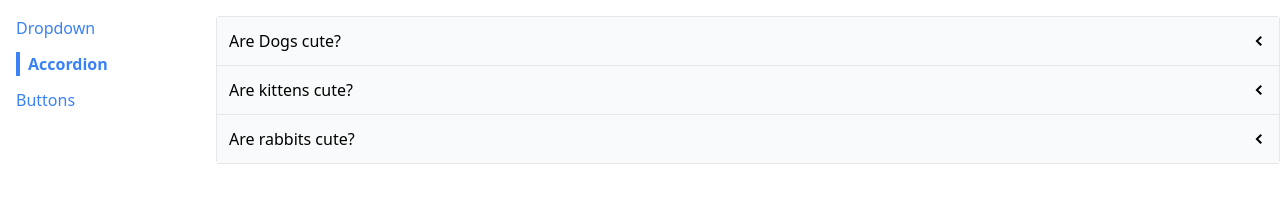
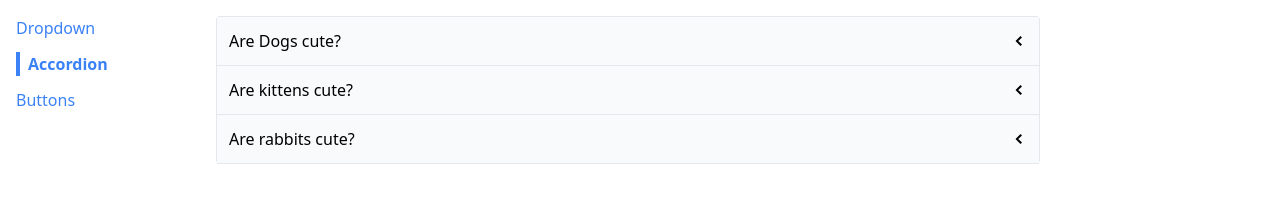
Before and after one commit to ElSmith7/react-menu-components, a React (Create React App) app: page /accordion in a window 1280 px wide. Shown: the top 214 px of the page. Built offline with nearby package versions, Linux system fonts and the light colour scheme.

Commit message:
updated styling

```diff
--- a/src/components/Accordion.js
+++ b/src/components/Accordion.js
@@ -23,7 +23,7 @@ function Accordion({ items }) {
     return (
       <div key={item.id}>
         <div
-          className="flex justify-between p-3 bg-gray-50 border-b items-center cursor-pointer"
+          className="flex  justify-between p-3 bg-gray-50 border-b items-center cursor-pointer"
           onClick={() => {
             handleClick(index);
           }}
@@ -36,7 +36,7 @@ function Accordion({ items }) {
     );
   });
 
-  return <div className="border-x border-t rounded">{renderedItems}</div>;
+  return <div className="mr-60 border-x border-t rounded">{renderedItems}</div>;
 }
 
 export default Accordion;
--- a/src/components/Sidebar.js
+++ b/src/components/Sidebar.js
@@ -19,7 +19,9 @@ function Sidebar() {
     );
   });
   return (
-    <div className="sticky top-0 overflow-y flex flex-col">{renderedLinks}</div>
+    <div className="sticky top-0 overflow-y flex flex-col items-start">
+      {renderedLinks}
+    </div>
   );
 }
 
```
